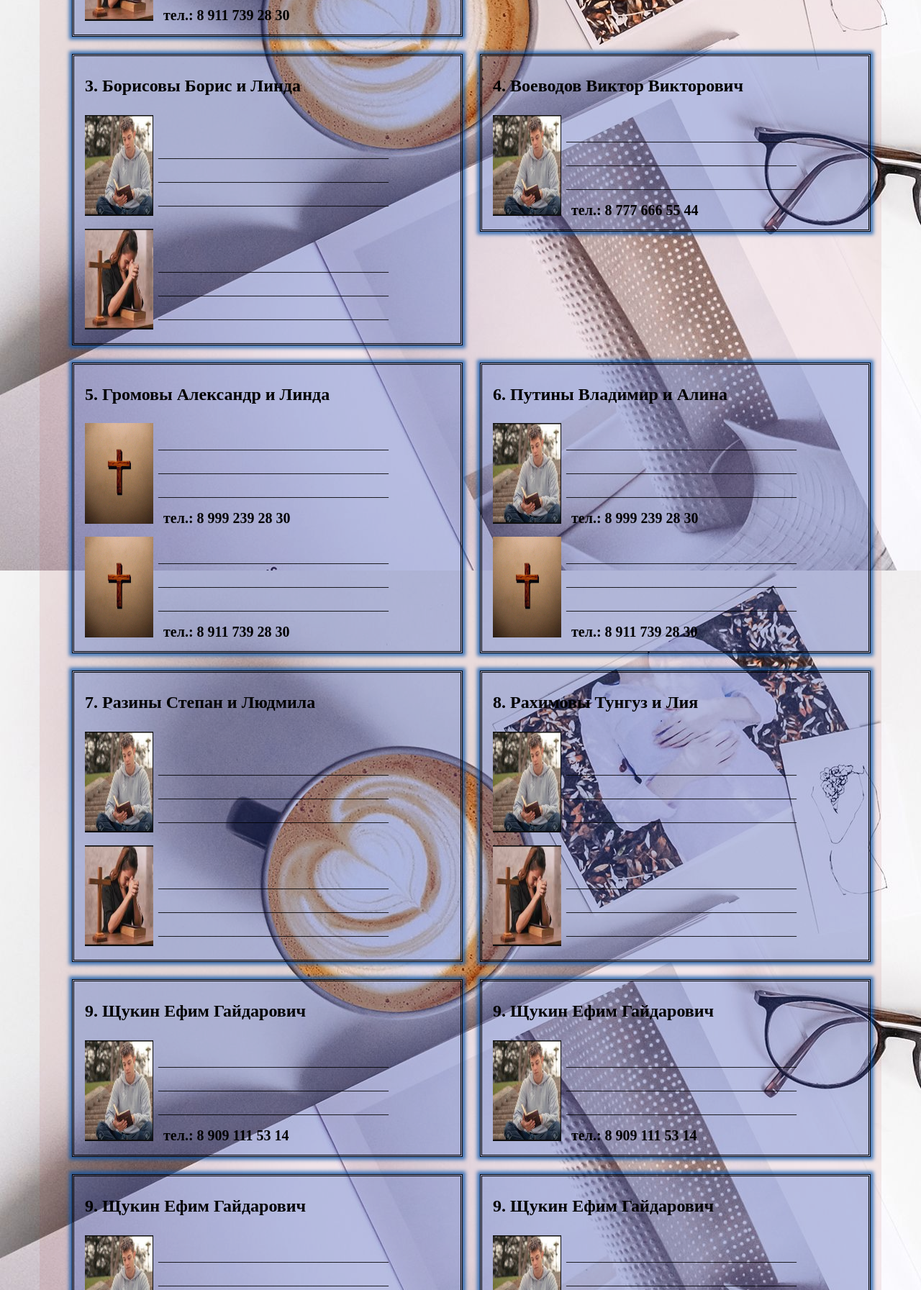
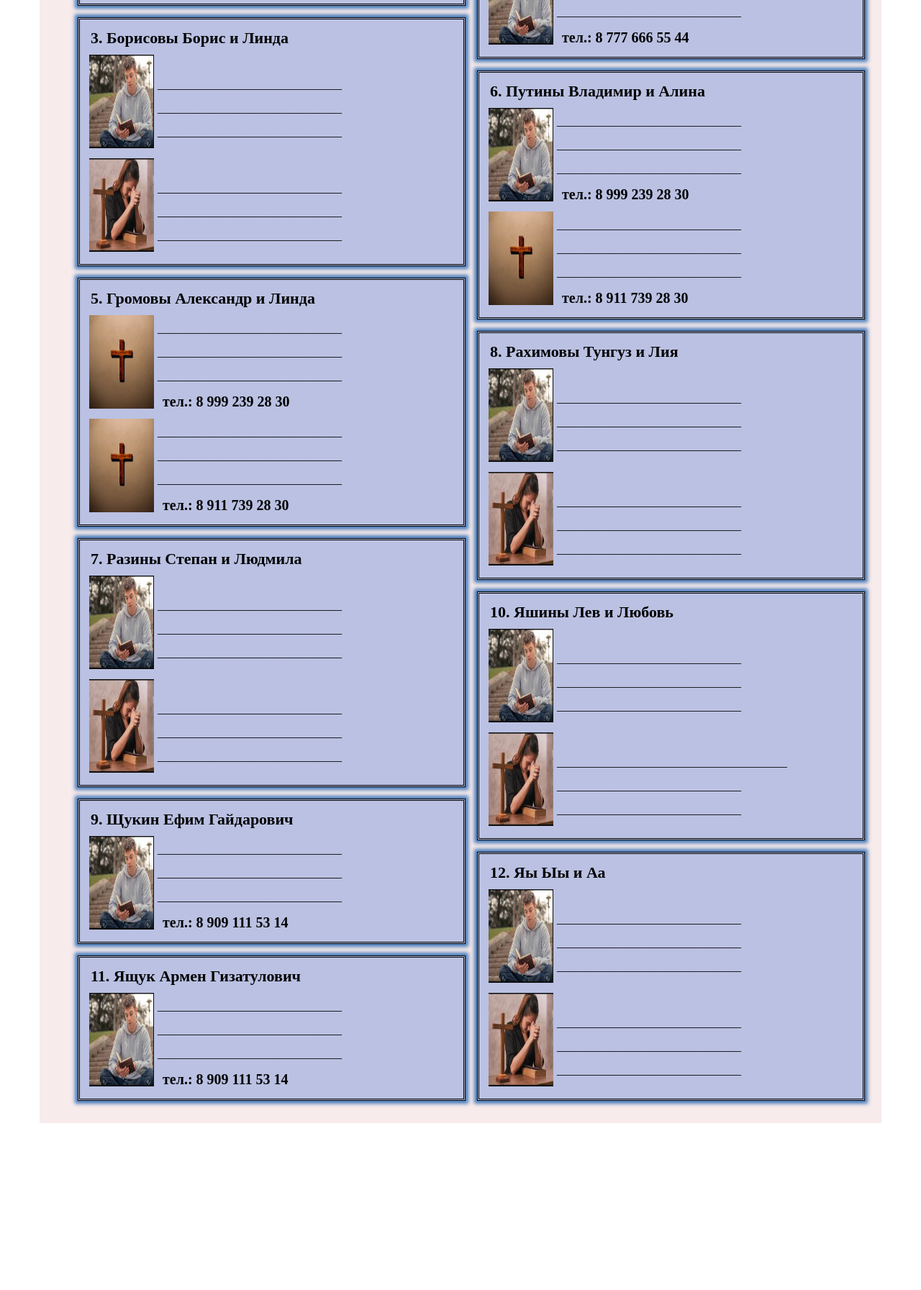
Before and after one commit to Nik-Ark/Worship-Diary, a plain HTML site: page index.html in a window 1280 px wide. Shown: the part 407-2200 px from the top of the page at 72% size. After the commit the page ends 1976 px from the top, so only its background shows below. Drawn offline with Linux system fonts and the light colour scheme.

Commit message:
FLEX DOES WORK GOOD WITH SECTION

```diff
--- a/index.html
+++ b/index.html
@@ -7,43 +7,34 @@
 		<link href="style.css" rel="stylesheet" />
 		<title>Worship Diary</title>
 	</head>
-	<body style="background-image: url('./files/coffee.jpg')">
+	<!-- style="background-image: url('./files/coffee.jpg')" -->
+	<body>
 		<div class="inputDiv" style="display: none">
 			<input type="file" id="inputFile" />
 			<button id="readFileButton">Прочитать файл</button>
 		</div>
 
 		<div class="container">
+			<section>
 				<div class="card">
 					<h2>1. Авдеевы Семен и Анастасия</h2>
 					<div class="image1">
 						<img src="images/he.png" />
 					</div>
 					<div class="phone1">
-					<p>________________________________________</p>
-					<p>________________________________________</p>
-					<p>________________________________________</p>
+						<p>________________________________</p>
+						<p>________________________________</p>
+						<p>________________________________</p>
 						<h7>тел.: 8 999 239 28 30</h7>
 					</div>
 					<div class="image2">
 						<img src="images/she.png" />
 					</div>
 					<div class="phone2">
-					<p>________________________________________</p>
-					<p>________________________________________</p>
-					<p>________________________________________</p>
+						<p>________________________________</p>
+						<p>________________________________</p>
+						<p>________________________________</p>
 						<h7>тел.: 8 911 739 28 30</h7>
-				</div>
-			</div>
-			<div class="card">
-				<h2>2. Алексеев Никита Юрьевич</h2>
-				<div class="image1">
-					<img src="files/filler.png" />
-				</div>
-				<div class="phone1">
-					<p>________________________________________</p>
-					<p>________________________________________</p>
-					<p>________________________________________</p>
 					</div>
 				</div>
 				<div class="card">
@@ -52,29 +43,17 @@
 						<img src="images/he.png" />
 					</div>
 					<div class="phone1">
-					<p>________________________________________</p>
-					<p>________________________________________</p>
-					<p>________________________________________</p>
+						<p>________________________________</p>
+						<p>________________________________</p>
+						<p>________________________________</p>
 					</div>
 					<div class="image2">
 						<img src="images/she.png" />
 					</div>
 					<div class="phone2">
-					<p>________________________________________</p>
-					<p>________________________________________</p>
-					<p>________________________________________</p>
-				</div>
-			</div>
-			<div class="card">
-				<h2>4. Воеводов Виктор Викторович</h2>
-				<div class="image1">
-					<img src="images/he.png" />
-				</div>
-				<div class="phone1">
-					<p>________________________________________</p>
-					<p>________________________________________</p>
-					<p>________________________________________</p>
-					<h7>тел.: 8 777 666 55 44</h7>
+						<p>________________________________</p>
+						<p>________________________________</p>
+						<p>________________________________</p>
 					</div>
 				</div>
 				<div class="card">
@@ -83,39 +62,18 @@
 						<img src="files/filler.png" />
 					</div>
 					<div class="phone1">
-					<p>________________________________________</p>
-					<p>________________________________________</p>
-					<p>________________________________________</p>
+						<p>________________________________</p>
+						<p>________________________________</p>
+						<p>________________________________</p>
 						<h7>тел.: 8 999 239 28 30</h7>
 					</div>
 					<div class="image2">
 						<img src="files/filler.png" />
 					</div>
 					<div class="phone2">
-					<p>________________________________________</p>
-					<p>________________________________________</p>
-					<p>________________________________________</p>
-					<h7>тел.: 8 911 739 28 30</h7>
-				</div>
-			</div>
-			<div class="card">
-				<h2>6. Путины Владимир и Алина</h2>
-				<div class="image1">
-					<img src="images/he.png" />
-				</div>
-				<div class="phone1">
-					<p>________________________________________</p>
-					<p>________________________________________</p>
-					<p>________________________________________</p>
-					<h7>тел.: 8 999 239 28 30</h7>
-				</div>
-				<div class="image2">
-					<img src="files/filler.png" />
-				</div>
-				<div class="phone2">
-					<p>________________________________________</p>
-					<p>________________________________________</p>
-					<p>________________________________________</p>
+						<p>________________________________</p>
+						<p>________________________________</p>
+						<p>________________________________</p>
 						<h7>тел.: 8 911 739 28 30</h7>
 					</div>
 				</div>
@@ -125,36 +83,17 @@
 						<img src="images/he.png" />
 					</div>
 					<div class="phone1">
-					<p>________________________________________</p>
-					<p>________________________________________</p>
-					<p>________________________________________</p>
+						<p>________________________________</p>
+						<p>________________________________</p>
+						<p>________________________________</p>
 					</div>
 					<div class="image2">
 						<img src="images/she.png" />
 					</div>
 					<div class="phone2">
-					<p>________________________________________</p>
-					<p>________________________________________</p>
-					<p>________________________________________</p>
-				</div>
-			</div>
-			<div class="card">
-				<h2>8. Рахимовы Тунгуз и Лия</h2>
-				<div class="image1">
-					<img src="images/he.png" />
-				</div>
-				<div class="phone1">
-					<p>________________________________________</p>
-					<p>________________________________________</p>
-					<p>________________________________________</p>
-				</div>
-				<div class="image2">
-					<img src="images/she.png" />
-				</div>
-				<div class="phone2">
-					<p>________________________________________</p>
-					<p>________________________________________</p>
-					<p>________________________________________</p>
+						<p>________________________________</p>
+						<p>________________________________</p>
+						<p>________________________________</p>
 					</div>
 				</div>
 				<div class="card">
@@ -163,79 +102,133 @@
 						<img src="images/he.png" />
 					</div>
 					<div class="phone1">
-					<p>________________________________________</p>
-					<p>________________________________________</p>
-					<p>________________________________________</p>
+						<p>________________________________</p>
+						<p>________________________________</p>
+						<p>________________________________</p>
 						<h7>тел.: 8 909 111 53 14</h7>
 					</div>
 				</div>
 				<div class="card">
-				<h2>9. Щукин Ефим Гайдарович</h2>
+					<h2>11. Ящук Армен Гизатулович</h2>
 					<div class="image1">
 						<img src="images/he.png" />
 					</div>
 					<div class="phone1">
-					<p>________________________________________</p>
-					<p>________________________________________</p>
-					<p>________________________________________</p>
+						<p>________________________________</p>
+						<p>________________________________</p>
+						<p>________________________________</p>
 						<h7>тел.: 8 909 111 53 14</h7>
 					</div>
 				</div>
+			</section>
+
+			<section>
 				<div class="card">
-				<h2>9. Щукин Ефим Гайдарович</h2>
+					<h2>2. Алексеев Никита Юрьевич</h2>
+					<div class="image1">
+						<img src="files/filler.png" />
+					</div>
+					<div class="phone1">
+						<p>________________________________</p>
+						<p>________________________________</p>
+						<p>________________________________</p>
+					</div>
+				</div>
+
+				<div class="card">
+					<h2>4. Воеводов Виктор Викторович</h2>
 					<div class="image1">
 						<img src="images/he.png" />
 					</div>
 					<div class="phone1">
-					<p>________________________________________</p>
-					<p>________________________________________</p>
-					<p>________________________________________</p>
-					<h7>тел.: 8 909 111 53 14</h7>
+						<p>________________________________</p>
+						<p>________________________________</p>
+						<p>________________________________</p>
+						<h7>тел.: 8 777 666 55 44</h7>
 					</div>
 				</div>
+
 				<div class="card">
-				<h2>9. Щукин Ефим Гайдарович</h2>
+					<h2>6. Путины Владимир и Алина</h2>
 					<div class="image1">
 						<img src="images/he.png" />
 					</div>
 					<div class="phone1">
-					<p>________________________________________</p>
-					<p>________________________________________</p>
-					<p>________________________________________</p>
-					<h7>тел.: 8 909 111 53 14</h7>
+						<p>________________________________</p>
+						<p>________________________________</p>
+						<p>________________________________</p>
+						<h7>тел.: 8 999 239 28 30</h7>
+					</div>
+					<div class="image2">
+						<img src="files/filler.png" />
+					</div>
+					<div class="phone2">
+						<p>________________________________</p>
+						<p>________________________________</p>
+						<p>________________________________</p>
+						<h7>тел.: 8 911 739 28 30</h7>
 					</div>
 				</div>
+
 				<div class="card">
 					<h2>8. Рахимовы Тунгуз и Лия</h2>
 					<div class="image1">
 						<img src="images/he.png" />
 					</div>
 					<div class="phone1">
-					<p>________________________________________</p>
-					<p>________________________________________</p>
-					<p>________________________________________</p>
+						<p>________________________________</p>
+						<p>________________________________</p>
+						<p>________________________________</p>
+					</div>
+					<div class="image2">
+						<img src="images/she.png" />
+					</div>
+					<div class="phone2">
+						<p>________________________________</p>
+						<p>________________________________</p>
+						<p>________________________________</p>
+					</div>
+				</div>
+
+				<div class="card">
+					<h2>10. Яшины Лев и Любовь</h2>
+					<div class="image1">
+						<img src="images/he.png" />
+					</div>
+					<div class="phone1">
+						<p>________________________________</p>
+						<p>________________________________</p>
+						<p>________________________________</p>
 					</div>
 					<div class="image2">
 						<img src="images/she.png" />
 					</div>
 					<div class="phone2">
 						<p>________________________________________</p>
-					<p>________________________________________</p>
-					<p>________________________________________</p>
+						<p>________________________________</p>
+						<p>________________________________</p>
 					</div>
 				</div>
 				<div class="card">
-				<h2>9. Щукин Ефим Гайдарович</h2>
+					<h2>12. Яы Ыы и Аа</h2>
 					<div class="image1">
 						<img src="images/he.png" />
 					</div>
 					<div class="phone1">
-					<p>________________________________________</p>
-					<p>________________________________________</p>
-					<p>________________________________________</p>
-					<h7>тел.: 8 909 111 53 14</h7>
+						<p>________________________________</p>
+						<p>________________________________</p>
+						<p>________________________________</p>
+					</div>
+					<div class="image2">
+						<img src="images/she.png" />
+					</div>
+					<div class="phone2">
+						<p>________________________________</p>
+						<p>________________________________</p>
+						<p>________________________________</p>
 					</div>
 				</div>
+			</section>
 		</div>
 
 		<script src="logic.js"></script>
--- a/style.css
+++ b/style.css
@@ -2,24 +2,29 @@
 	box-sizing: border-box;
 }
 
+/*	FOR MOBILE PHONES:
+@media(min-width: 468px) {
+
+	put containers here
+
+}
+*/
+
 .container {
-	width: 100%;
+	flex-basis: auto;
 	max-width: 1170px;
-	margin: 0 auto;
+	margin: auto;
 	padding: 45px 15px 15px 45px;
 
 	background: rgba(165, 42, 42, 0.096);
-	display: grid;
-	gap: 1.5rem;
-
-	grid-auto-rows: min-content;
-	grid-template-columns: 1fr 1fr;
+	display: flex;
 
 	align-items: flex-start;
-	align-content: initial;
+	justify-content: space-around;
 }
 
 .card {
+	margin: 1rem 0.5rem;
 	padding: 8px;
 	background: rgba(22, 77, 197, 0.267);
 	border-style: double;
@@ -37,7 +42,6 @@
 	box-shadow: 0px 0px 5px 4px rgba(7, 82, 168, 0.74);
 
 	position: relative;
-	align-self: initial;
 }
 
 .card .image1 {
@@ -49,14 +53,16 @@
 }
 
 .card img {
-	width: 95px;
-	height: 140px;
-	margin: 7px;
+	width: 90px;
+	height: 130px;
+	margin: 5px;
 }
 
 .card h2 {
 	padding-left: 7px;
 	grid-area: my_header;
+	font-size: 22px;
+	margin: 5px 0;
 }
 
 .card .phone1 {
```
Lines whose indentation alone changed are shown as unchanged.
